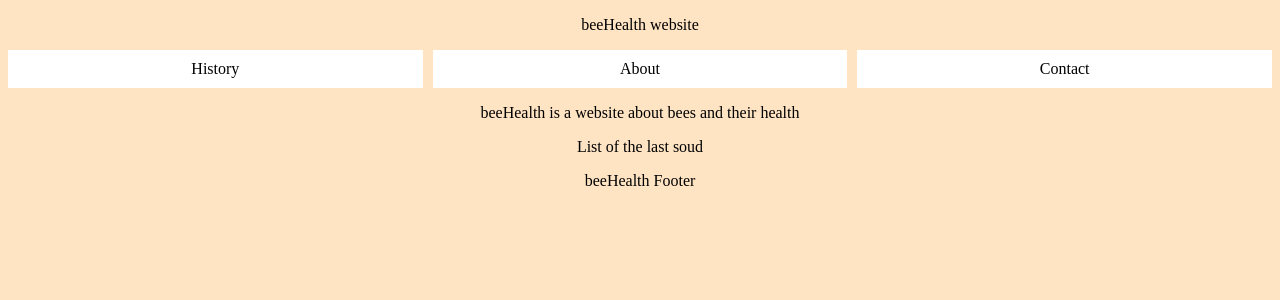
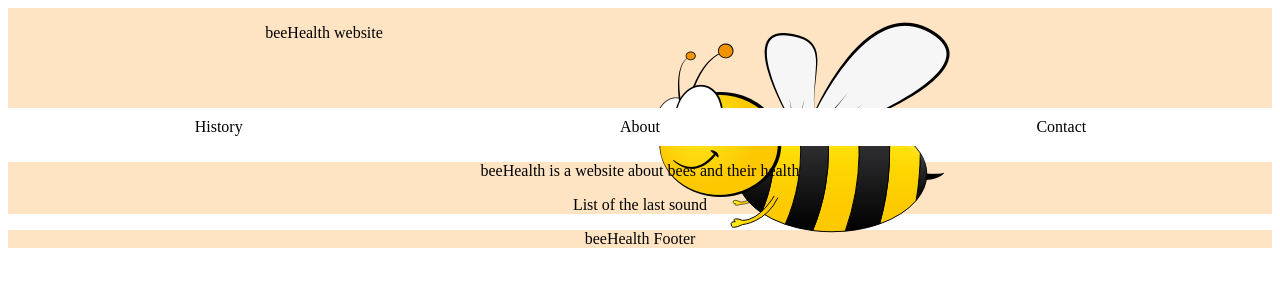
Before and after one commit to alexandre-arthur/beeHealth, a Flask app: template Server/templates/beeHealth_main.html in a window 1280 px wide. Shown: the top 300 px of the page. Run offline with Flask 3, Linux system fonts and the light colour scheme; the template is opened without the code that fills it, so the values that code supplies are empty.

Commit message:
Improvement of the main html file

```diff
--- a/Server/templates/beeHealth_main.html
+++ b/Server/templates/beeHealth_main.html
@@ -1,29 +1,33 @@
 <!DOCTYPE html>
 <html lang="fr">
-    <head>
-        <meta charset="utf-8">
-        <title>beeHealth</title>
-        <link href="mainCSS.css" rel="stylesheet">
-    </head>
-
+<head>
+    <meta charset="utf-8">
+    <title>beeHealth</title>
+    <link href="mainCSS.css" rel="stylesheet">
+</head>
+<body>
     <header>
         <p>beeHealth website</p>
+        <div class="logo">
+            <img src="logo.png" alt="beeHealth logo">
+        </div>
     </header>
 
-    <div class="nav">
-        <a class ="navBar" href="beeHealth_history.html">History</a>
-        <a class ="navBar" href="beeHealth_about.html">About</a>
-        <a class ="navBar" href="beeHealth_contact.html">Contact</a>
-    </div>
+    <nav class="nav">
+        <a class="navBar" href="beeHealth_history.html">History</a>
+        <a class="navBar" href="beeHealth_about.html">About</a>
+        <a class="navBar" href="beeHealth_contact.html">Contact</a>
+    </nav>
 
     <main>
         <section>
             <p>beeHealth is a website about bees and their health</p>
-            <p>List of the last soud</p>
+            <p>List of the last sound</p>
         </section>
     </main>
 
     <footer>
         <p>beeHealth Footer</p>
     </footer>
+</body>
 </html>
--- a/Server/templates/mainCSS.css
+++ b/Server/templates/mainCSS.css
@@ -1,12 +1,21 @@
-body{
+header{
     background-color: bisque;
     text-align: center;
+    display: grid;
+    grid-template-columns: 1fr 1fr;
+}
+
+.logo{
+    max-width: 200px; /* Adjust the maximum width as per your requirement */
+    max-height: 100px; /* Adjust the maximum height as per your requirement */
+    display: inline-block;
 }
 
 .nav {
     display: grid;
     grid-template-columns: 1fr 1fr 1fr;
-    grid-gap: 10px;
+    background-color: bisque;
+    text-align: center;
 }
 
 .navBar{
@@ -14,10 +23,19 @@ body{
     color: black;
     background-color: white;
     padding: 10px;
-    round: 10px;
 }
 
 .navBar:hover{
     background-color: black;
     color: white;
 }
+
+main{
+    background-color: bisque;
+    text-align: center;
+}
+
+footer{
+    background-color: bisque;
+    text-align: center;
+}
```
Also changed, not shown: Server/templates/logo.png (added).
